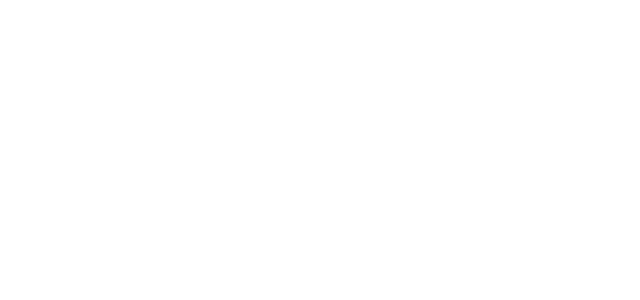
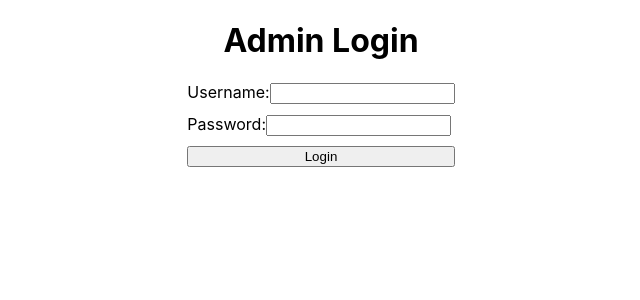
Before and after one commit to NicholasTanYY/volunteer_management_system, a React (Create React App) app: page /adminLogin in a window 1280 px wide. Before the commit this address had no page. Shown: the top 300 px of the page, without its empty margins (319-959 px from the left). Built offline with nearby package versions, Linux system fonts and the light colour scheme.

Commit message:
Add simple login pages for user and admin

```diff
--- /dev/null
+++ b/src/components/LoginRegisterComponent.tsx
@@ -0,0 +1,56 @@
+import React, { useState, ChangeEvent, FormEvent } from 'react';
+import { useNavigate } from 'react-router-dom';
+import { Container } from 'react-bootstrap';
+
+interface LoginProps {
+    isAdmin: boolean;
+}
+
+const LoginComponent: React.FC<LoginProps> = ({ isAdmin }) => {
+    const navigate = useNavigate();
+
+    const [loginInfo, setLoginInfo] = useState({
+        username: '',
+        password: '',
+    });
+
+    const handleLoginSubmit = (event: FormEvent<HTMLFormElement>) => {
+        event.preventDefault();
+        console.log(loginInfo); // TODO: database logic here
+        if (isAdmin) {
+            navigate('/adminHome');
+        } else {
+            navigate('/userHome');
+        }
+        setLoginInfo({ username: '', password: '' });
+    }
+
+    const handleLoginChange = (event: ChangeEvent<HTMLInputElement>) => {
+        setLoginInfo({ ...loginInfo, [event.target.name]: event.target.value });
+    }
+
+    return (
+        <Container>
+            <div style={{ display: 'flex', justifyContent: 'center' }}>
+                <h1>{isAdmin ? 'Admin' : 'User'} Login</h1>
+            </div>
+            <div style={{ display: 'flex', justifyContent: 'center', alignItems: 'center', height: '100%' }}>
+
+                <form onSubmit={handleLoginSubmit} style={{ display: 'flex', flexDirection: 'column', gap: '10px' }}>
+                    <label>
+                        Username:
+                        <input type="text" name="username" value={loginInfo.username} onChange={handleLoginChange} />
+                    </label>
+                    <label>
+                        Password:
+                        <input type="password" name="password" value={loginInfo.password} onChange={handleLoginChange} />
+                    </label>
+                    <button type="submit">Login</button>
+                </form>
+            </div>
+        </Container>
+    );
+
+};
+
+export default LoginComponent;
--- a/src/index.tsx
+++ b/src/index.tsx
@@ -11,6 +11,8 @@
 import AdminHomePage from './pages/adminPages/AdminHomePage';
 import AdminEventsPage from './pages/adminPages/AdminEventsPage';
 import AdminReportsPage from './pages/adminPages/AdminReportsPage';
+import UserLoginPage from './pages/userPages/UserLoginPage';
+import AdminLoginPage from './pages/adminPages/AdminLoginPage';
 
 const root = ReactDOM.createRoot(
   document.getElementById('root') as HTMLElement
@@ -20,10 +22,13 @@
     <Router>
       <Routes>
           <Route path="/" element={<StartScreen />} />
+          <Route path="/userLogin" element={<UserLoginPage />} />
+          {/* <Route path="/userRegister" element={<UserRegisterPage />} /> */}
           <Route path="/userHome" element={<UserHomePage />} />
           <Route path="/userProfile" element={<UserProfilePage />} />
           <Route path="/userEvents" element={<UserEventsPage />} />
           <Route path="/userContactUs" element={<UserContactUsPage />} />
+          <Route path="/adminLogin" element={<AdminLoginPage />} />
           <Route path="/adminHome" element={<AdminHomePage />} />
           <Route path="/adminEvents" element={<AdminEventsPage />} />
           <Route path="/adminReports" element={<AdminReportsPage />} />
--- a/src/pages/StartScreen.tsx
+++ b/src/pages/StartScreen.tsx
@@ -8,8 +8,8 @@
   return (
     <div>
       <h1>Welcome! Please select your role:</h1>
-      <Button variant="primary" onClick={() => navigate('/userHome')}>User</Button>
-      <Button variant="primary" onClick={() => navigate('/adminHome')}>Admin</Button>
+      <Button variant="primary" onClick={() => navigate('/userLogin')}>User</Button>
+      <Button variant="primary" onClick={() => navigate('/adminLogin')}>Admin</Button>
     </div>
   );
 };
--- /dev/null
+++ b/src/pages/adminPages/AdminLoginPage.tsx
@@ -0,0 +1,11 @@
+import React from 'react';
+import LoginComponent from '../../components/LoginRegisterComponent';
+
+const UserLoginPage: React.FC = () => {
+
+    return (
+        <LoginComponent isAdmin={true} />
+    );
+};
+
+export default UserLoginPage;
--- /dev/null
+++ b/src/pages/userPages/UserLoginPage.tsx
@@ -0,0 +1,11 @@
+import React from 'react';
+import LoginComponent from '../../components/LoginRegisterComponent';
+
+const UserLoginPage: React.FC = () => {
+
+    return (
+        <LoginComponent isAdmin={false} />
+    );
+};
+
+export default UserLoginPage;
```
